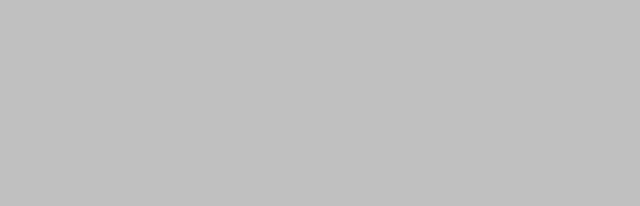
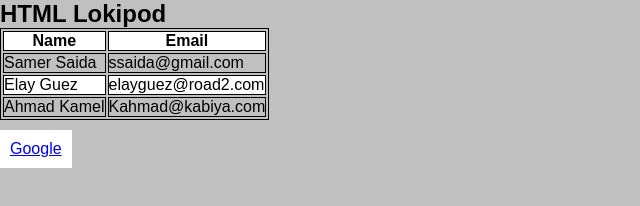
Before and after one commit to ssaida/Dave-Gray---HTML, a plain HTML site: page intro-learning.html in a window 1280 px wide. Shown: the whole page, without its empty margins (0-640 px from the left). Drawn offline with Linux system fonts and the light colour scheme.

Commit message:
Add files via upload

```diff
--- a/intro-learning.html
+++ b/intro-learning.html
@@ -11,6 +11,29 @@
   <title>Dave Gray HTML</title>
 </head>
 <body>
-
+  <h2>HTML Lokipod</h2>
+  <table>
+    <thead>
+      <tr>
+        <th>Name</th>
+        <th>Email</th>
+      </tr>
+    </thead>
+    <tbody>
+      <tr>
+        <td>Samer Saida</td>
+        <td>ssaida@gmail.com</td>
+      </tr>
+      <tr>
+        <td>Elay Guez</td>
+        <td>elayguez@road2.com</td>
+      </tr>
+      <tr>
+        <td>Ahmad Kamel</td>
+        <td>Kahmad@kabiya.com</td>
+      </tr>
+    </tbody>
+  </table>
+  <a href="www.google.com">Google</a>
 </body>
 </html>
--- a/style.css
+++ b/style.css
@@ -17,3 +17,15 @@ table, thead, caption, th, td{
 tfoot{
   text-align: center ;
 }
+thead:first-child{
+  background-color: #fff;
+}
+tr:nth-child(even){
+  background-color: #fff;
+}
+a[href$=".com"]{
+  background-color: #fff;
+  padding: 10px;
+  margin-top: 10px;
+  display: inline-block;
+}
```
